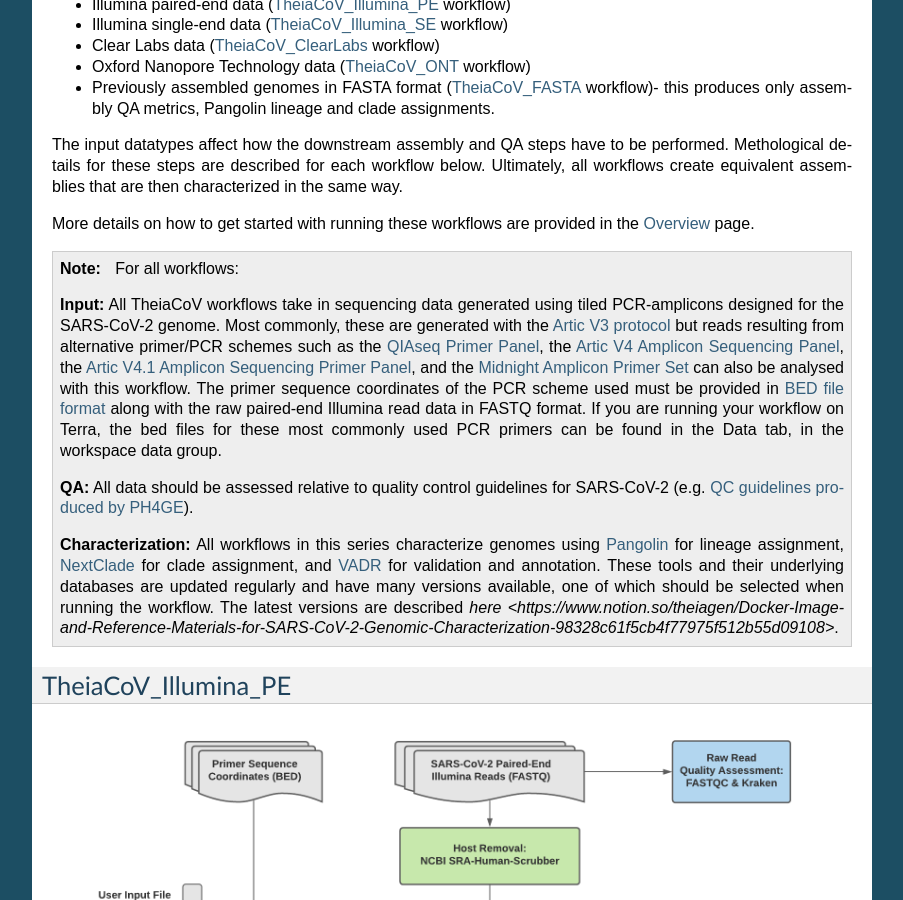
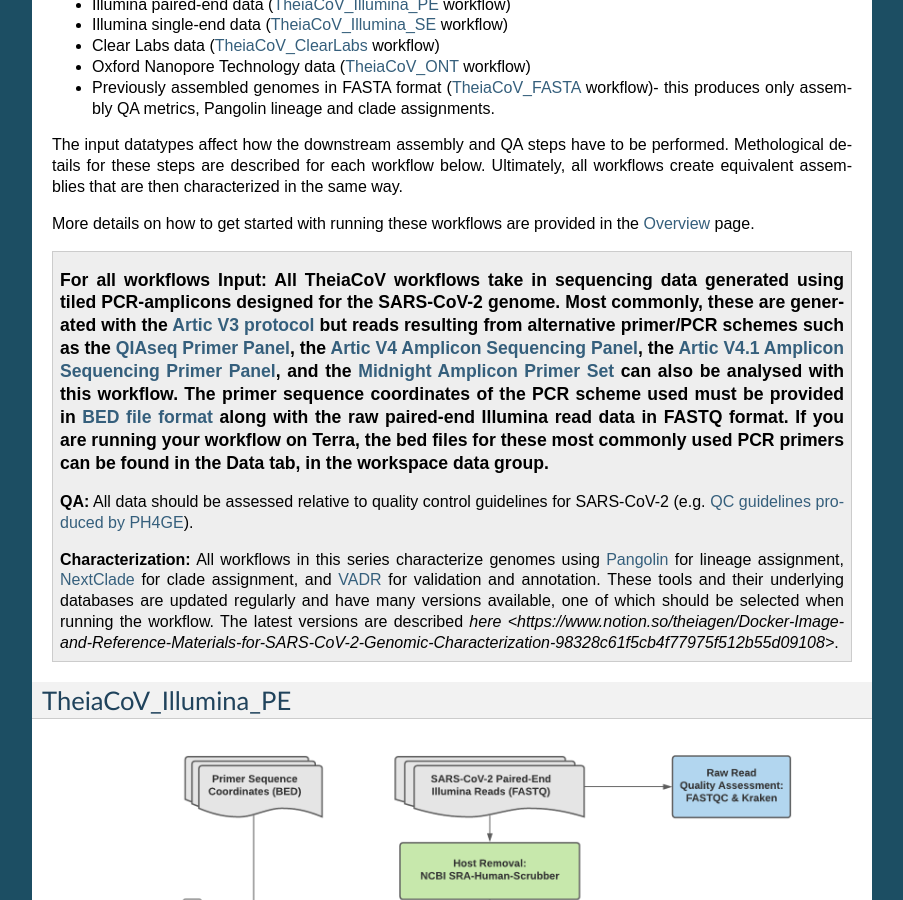
Before and after one commit to theiagen/public_health_viral_genomics, a Sphinx documentation site: the page built from docs/source/theiacov_characterization_workflows.rst, in a window 1280 px wide and 900 px high, scrolled down 572 px. Shown: the whole window, without its empty margins (198-1101 px from the left). Built offline with Sphinx 7.4.7, drawn with Linux system fonts in a browser that asks for light colours; pages that are not in the unit, such as notebooks, are missing from menus; part of the change alters nothing that is shown.

Commit message:
It worked! Now trying to rename note box

```diff
--- a/docs/source/theiacov_characterization_workflows.rst
+++ b/docs/source/theiacov_characterization_workflows.rst
@@ -25,9 +25,7 @@ The input datatypes affect how the downstream assembly and QA steps have to be p
 
 More details on how to get started with running these workflows are provided in the `Overview <https://public-health-viral-genomics-theiagen.readthedocs.io/en/latest/overview.html#>`_ page.
 
-.. note::
-    For all workflows:
-
+.. topic:: For all workflows
     **Input:** All TheiaCoV workflows take in sequencing data generated using tiled PCR-amplicons designed for the SARS-CoV-2 genome. Most commonly, these are generated with the `Artic V3 protocol <https://github.com/artic-network/artic-ncov2019/tree/master/primer_schemes/nCoV-2019/V3>`_ but reads resulting from alternative primer/PCR schemes such as the `QIAseq Primer Panel <https://www.qiagen.com/us/products/next-generation-sequencing/rna-sequencing/qiaseq-sars-cov-2-primer-panel/>`_, the `Artic V4 Amplicon Sequencing Panel <https://github.com/artic-network/artic-ncov2019/tree/master/primer_schemes/nCoV-2019/V4>`_, the `Artic V4.1 Amplicon Sequencing Primer Panel <https://github.com/artic-network/artic-ncov2019/tree/master/primer_schemes/nCoV-2019/V4.1>`_, and the `Midnight Amplicon Primer Set <https://www.protocols.io/view/sars-cov2-genome-sequencing-protocol-1200bp-amplic-rm7vz8q64vx1/v6>`_ can also be analysed with this workflow. The primer sequence coordinates of the PCR scheme used must be provided in `BED file format <https://en.wikipedia.org/wiki/BED_(file_format)#>`_ along with the raw paired-end Illumina read data in FASTQ format. If you are running your workflow on Terra, the bed files for these most commonly used PCR primers can be found in the Data tab, in the workspace data group.
 
     **QA:** All data should be assessed relative to quality control guidelines for SARS-CoV-2 (e.g. `QC guidelines produced by PH4GE <https://github.com/pha4ge/pipeline-resources/blob/udubs-qc-guidance-dev/docs/qc-solutions.md#gisaid-assembly-acceptance-criteria>`_).
```
